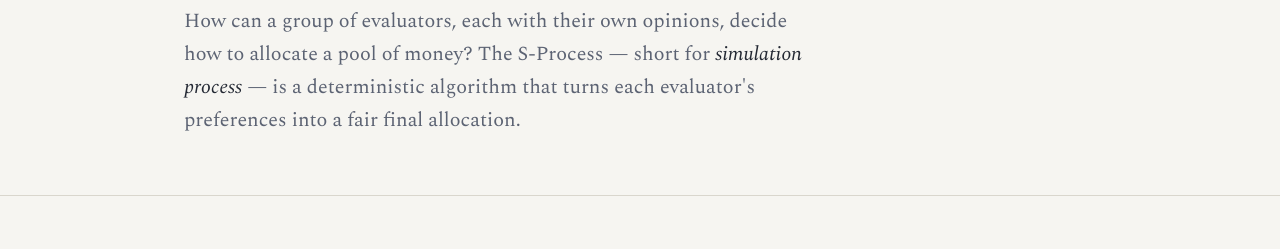
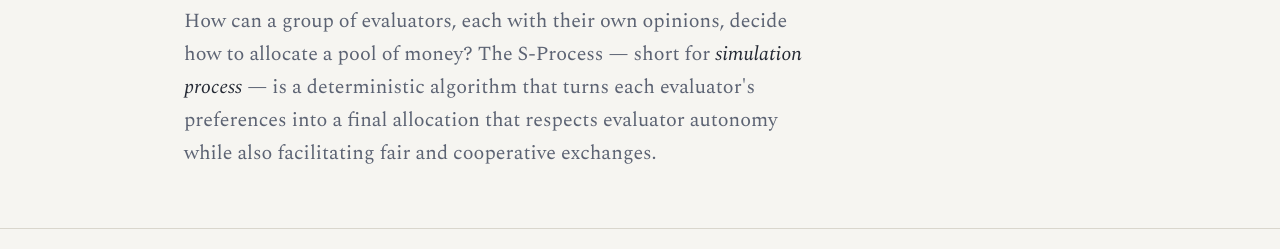
Before and after one commit to joelburget/s-process-explainer, a website built with Vite: page index.html in a window 1280 px wide. Shown: the part 148-397 px from the top of the page. Built offline with nearby package versions, Linux system fonts and the light colour scheme.

Commit message:
Use wording suggested by Critch.

```diff
--- a/index.html
+++ b/index.html
@@ -40,7 +40,8 @@
                     decide how to allocate a pool of money? The S-Process —
                     short for <em>simulation process</em> — is a deterministic
                     algorithm that turns each evaluator's preferences into a
-                    fair final allocation.
+                    final allocation that respects evaluator autonomy while
+                    also facilitating fair and cooperative exchanges.
                 </p>
             </div>
         </header>
```
